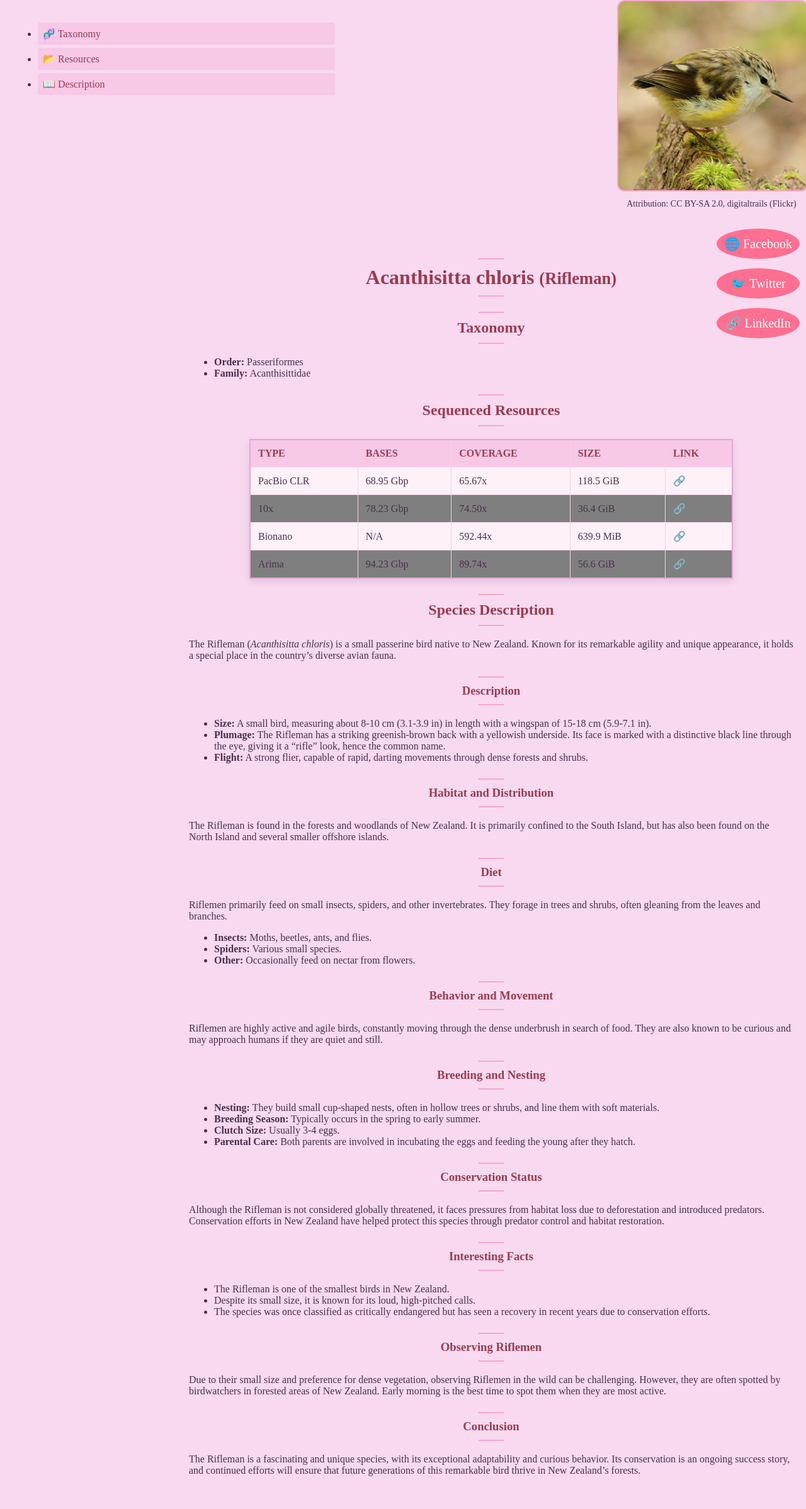
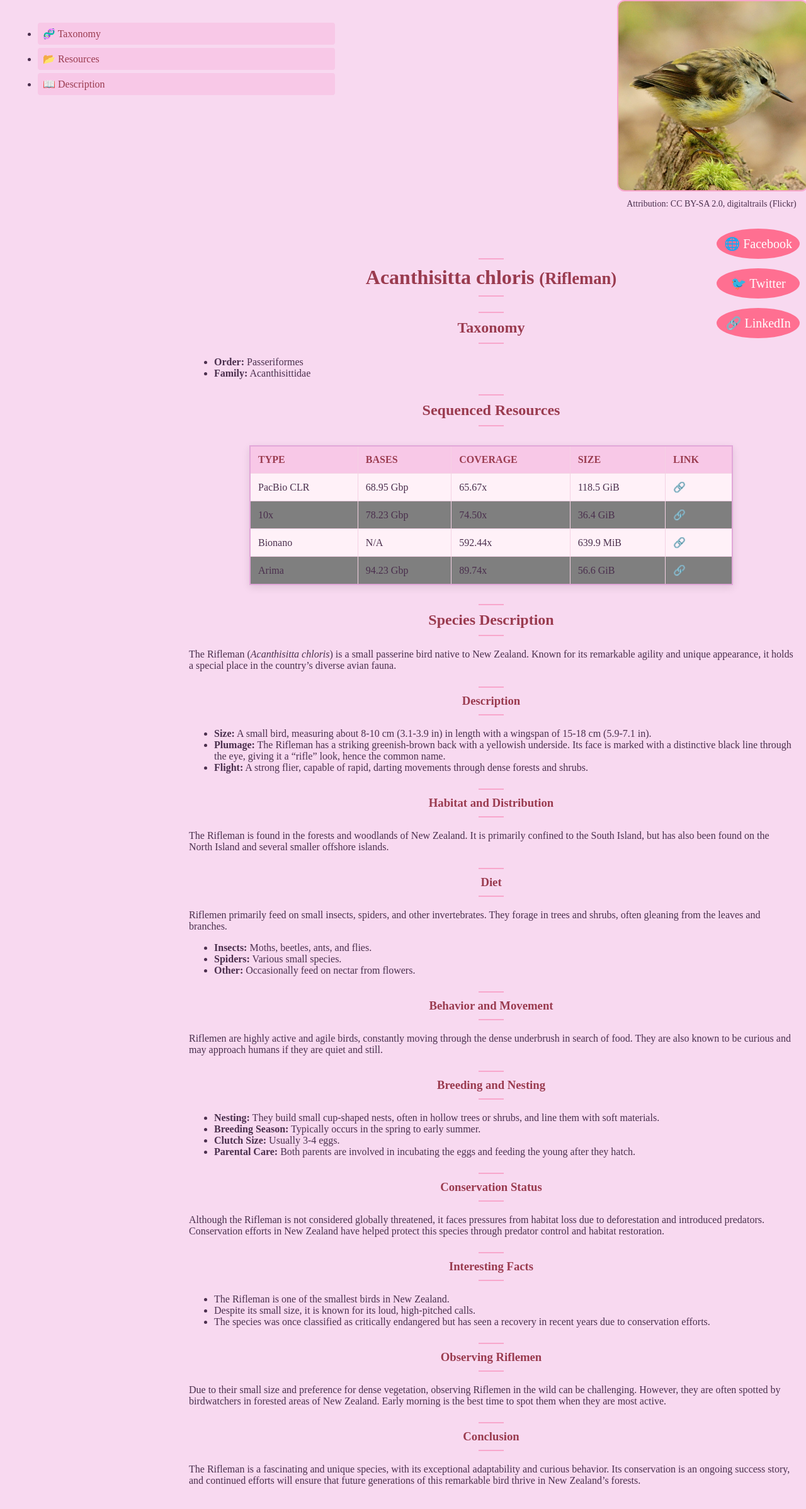
Before and after one commit to ola5670/genome-ark, a Jekyll site: the page built from _species/acanthisitta_chloris.md, in a window 1280 px wide. Shown: the whole page at 63% size. Built offline with Jekyll 4.4.1, drawn with Linux system fonts in a browser that asks for light colours.

Commit message:
Update main.css

```diff
--- a/assets/css/main.css
+++ b/assets/css/main.css
@@ -45,8 +45,8 @@ body {
 /* Tabela listująca zsekwencjonowane zasoby (druga strona) */
 .resources-table {
   width: 80%; /* Zmieniono na procenty dla lepszej responsywności */
-  max-width: 1200px;
-  margin: 20px auto;
+  max-width: 1000px;
+  margin: 30px auto;
   border-collapse: collapse;
   box-shadow: 0 4px 12px rgba(0, 0, 0, 0.1);
   background-color: #fff1f8; /* Bardzo jasny różowy dla tabeli */
@@ -104,16 +104,6 @@ img:hover {
   margin: -20px 0 20px 20px;
   max-width: 300px;
 }
-/* Tło białe dla opisów na drugiej stronie */
-.description-container {
-  background-color: white; /* Białe tło dla opisów */
-  padding: 20px; /* Dodajemy padding dla lepszego wyglądu */
-  border-radius: 8px; /* Zaokrąglone rogi */
-  box-shadow: 0 4px 10px rgba(0, 0, 0, 0.1); /* Lekki cień dla lepszej widoczności */
-  margin: 20px auto; /* Wyśrodkowanie kontenera */
-  max-width: 1000px; /* Maksymalna szerokość kontenera */
-}
-
 
 .species-image img {
   width: 100%;
```
